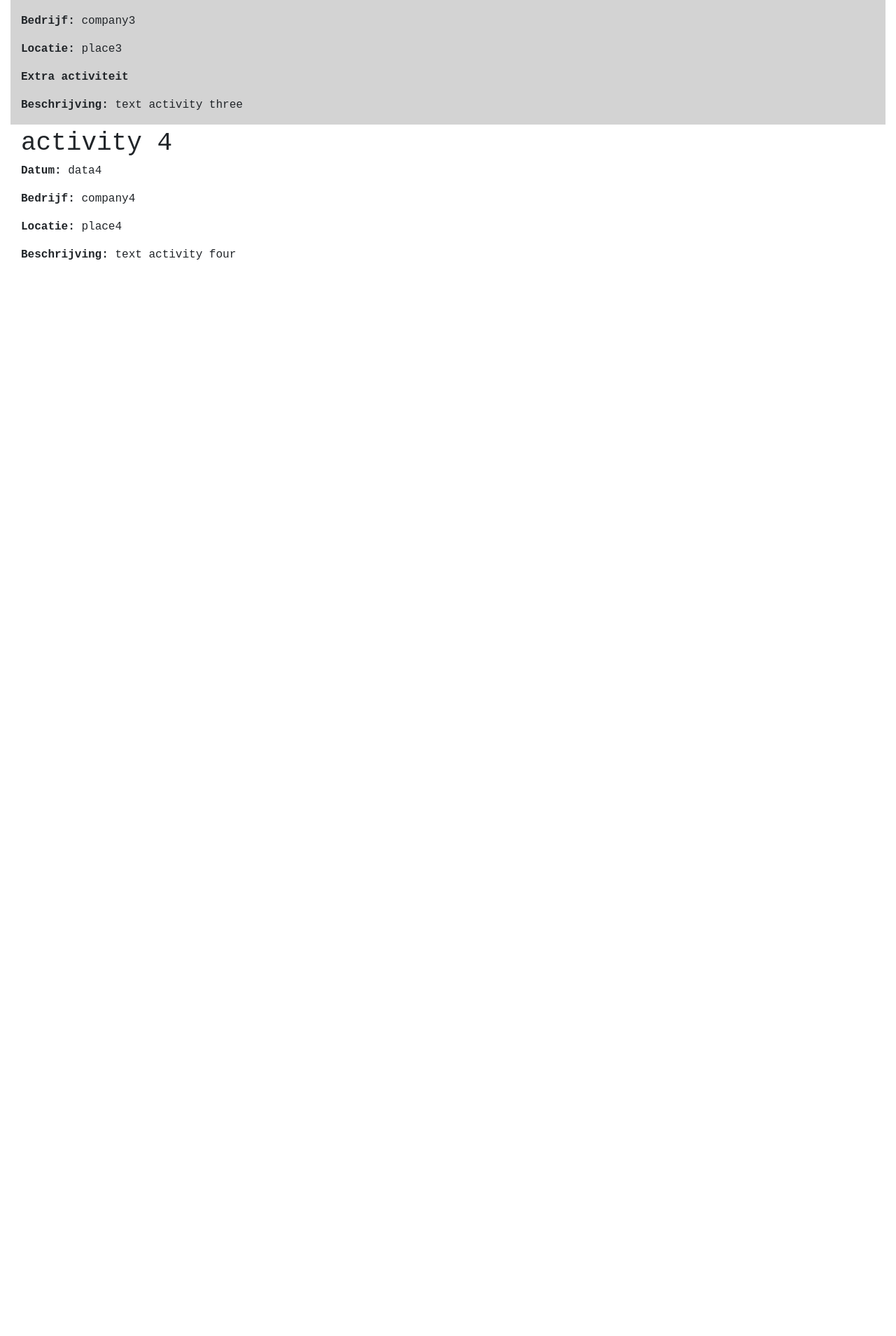
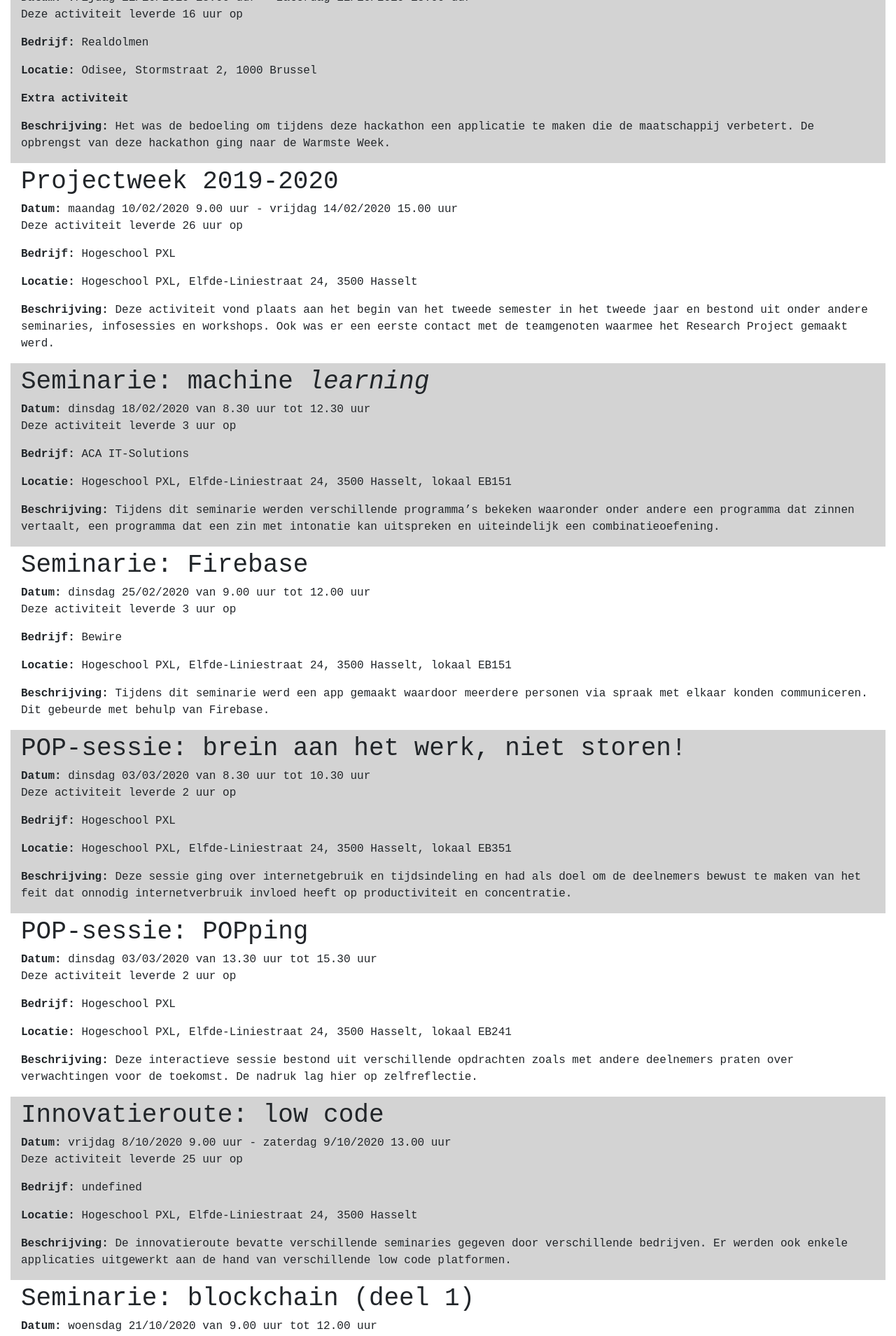
Before and after one commit to MikailMercan1/italent_Mikail_Mercan, an Angular app: page / in a window 1280 px wide. Shown: the part 860-2769 px from the top of the page at 70% size. Before the commit the page ends 1252 px from the top, so only its background shows below. Built offline with nearby package versions, Linux system fonts and the light colour scheme.

Commit message:
homepage

```diff
--- a/src/app/home/home.component.css
+++ b/src/app/home/home.component.css
@@ -28,8 +28,12 @@
 }
 
 .intro-text{
-    font-family: Cambria, Cochin, Georgia, Times, 'Times New Roman', serif;
-    text-align: center;
+    font-family: 'Courier New', Courier, monospace;
+    text-align: left;
+    margin-top: 15px;
+    letter-spacing: 1px;
+    font-size: 13px;
+
 }
 
 .space{
--- a/src/app/home/home.component.html
+++ b/src/app/home/home.component.html
@@ -1,39 +1,3 @@
-<!--
-<div class="col">
-    <div class="row center space">
-        <div class="col-8 intro-div">
-            <p class="title intro">Voorstelling</p>
-            <p class="intro-text">tekstsddddddddddddddddddddddddddddddddddddddddddddddddddddvoorstelling</p>
-        </div>
-        <div class="col-4">
-            <img class="end-of-page-image img" src="../../assets/images/passfoto.jpg" width="300px" height="300px"/>
-        </div>
-    </div>
-    <div class="row center all-activity-div">
-        <div class="col-12 activity-div" id="card0">
-            <p class="title" id="title0">Activity</p>
-            <p class="activity-text" id="description0">tekstsddddddddddddddddddddddddddddddddddddddddddddddddddddvoorstelling</p>
-        </div>
-
-        <div class="col-12 activity-div" id="card1">
-            <p class="title" id="title1">Activity</p>
-            <p class="activity-text" id="description1">tekstsddddddddddddddddddddddddddddddddddddddddddddddddddddvoorstelling</p>
-        </div>
-
-        <div class="col-12 activity-div" id="card2">
-            <p class="title" id="title2">Activity</p>
-            <p class="activity-text" id="description2">tekstsddddddddddddddddddddddddddddddddddddddddddddddddddddvoorstelling</p>
-        </div>
-
-        <div class="col-12 activity-div" id="card3">
-            <p class="title" id="title3">Activity</p>
-            <p class="activity-text" id="description3">tekstsddddddddddddddddddddddddddddddddddddddddddddddddddddvoorstelling</p>
-        </div>
-
-    </div>
-</div>
--->
-
 <div class="col">
     <div class="row center space">
         <div class="col-2">
@@ -41,7 +5,7 @@
         </div>
         <div class="col-8 intro-div">
             <p class="title">Voorstelling</p>
-            <p class="intro-text bg-success">tekstsdddddddddddddddddddddddddddddddddddddddddddddddddddddddddddddddddddddddddddddddddddddddddvoorstelling</p>
+            <p id="intro" class="intro-text"></p>
             <a class="link" href="https://be.linkedin.com/in/mikail-mercan-8839a51a1"> Ik ben bereikbaar via LinkedIn</a>
         </div>
         <div class="col-2">
@@ -49,7 +13,7 @@
         </div>
     </div>
     <div class="row center all-activity-div">
-        <div class="col-12 activity-div" id="card0">
+        <div class="col-12" id="card0">
             <p class="title" id="title0"></p>
             <p class="style" id="date0"></p>
             <p class="style" id="company0"></p>
@@ -86,5 +50,76 @@
             <p class="activity-text style" id="description3"></p>
         </div>
 
+        <div class="col-12" id="card4">
+            <p class="title" id="title4"></p>
+            <p class="style" id="date4"></p>
+            <p class="style" id="company4"></p>
+            <p class="style" id="place4"></p>
+            <p class="style" id="extra4"></p>
+            <p class="activity-text style" id="description4"></p>
+        </div>
+
+        <div class="col-12" id="card5">
+            <p class="title" id="title5"></p>
+            <p class="style" id="date5"></p>
+            <p class="style" id="company5"></p>
+            <p class="style" id="place5"></p>
+            <p class="style" id="extra5"></p>
+            <p class="activity-text style" id="description5"></p>
+        </div>
+
+        <div class="col-12" id="card6">
+            <p class="title" id="title6"></p>
+            <p class="style" id="date6"></p>
+            <p class="style" id="company6"></p>
+            <p class="style" id="place6"></p>
+            <p class="style" id="extra6"></p>
+            <p class="activity-text style" id="description6"></p>
+        </div>
+
+        <div class="col-12" id="card7">
+            <p class="title" id="title7"></p>
+            <p class="style" id="date7"></p>
+            <p class="style" id="company7"></p>
+            <p class="style" id="place7"></p>
+            <p class="style" id="extra7"></p>
+            <p class="activity-text style" id="description7"></p>
+        </div>
+
+        <div class="col-12" id="card8">
+            <p class="title" id="title8"></p>
+            <p class="style" id="date8"></p>
+            <p class="style" id="company8"></p>
+            <p class="style" id="place8"></p>
+            <p class="style" id="extra8"></p>
+            <p class="activity-text style" id="description8"></p>
+        </div>
+
+        <div class="col-12" id="card9">
+            <p class="title" id="title9"></p>
+            <p class="style" id="date9"></p>
+            <p class="style" id="company9"></p>
+            <p class="style" id="place9"></p>
+            <p class="style" id="extra9"></p>
+            <p class="activity-text style" id="description9"></p>
+        </div>
+
+        <div class="col-12" id="card10">
+            <p class="title" id="title10"></p>
+            <p class="style" id="date10"></p>
+            <p class="style" id="company10"></p>
+            <p class="style" id="place10"></p>
+            <p class="style" id="extra10"></p>
+            <p class="activity-text style" id="description10"></p>
+        </div>
+
+        <div class="col-12" id="card11">
+            <p class="title" id="title11"></p>
+            <p class="style" id="date11"></p>
+            <p class="style" id="company11"></p>
+            <p class="style" id="place11"></p>
+            <p class="style" id="extra11"></p>
+            <p class="activity-text style" id="description11"></p>
+        </div>
     </div>
 </div>
--- a/src/app/home/home.component.ts
+++ b/src/app/home/home.component.ts
@@ -1,6 +1,7 @@
 import { Component, OnInit } from '@angular/core';
 import { range } from 'rxjs';
 import * as jsonData from '../../assets/data-all-events/all-events.json';
+import * as jsonDataIntro from '../../assets/introduction/intro.json';
 
 @Component({
   selector: 'app-home',
@@ -10,11 +11,16 @@ import * as jsonData from '../../assets/data-all-events/all-events.json';
 export class HomeComponent implements OnInit {
 
   products = (jsonData as any).default;
+  intro = (jsonDataIntro as any).default
   cards = []
 
   constructor() { }
 
   ngOnInit(): void {
+    // Intro
+    document.getElementById("intro").innerHTML = this.intro[0].text;
+
+    // Cards
     for (let item of this.products){
       let card = new ActivityCard(item.name, item.text, item.id, item.date, item.company, item.place, item.isExtra)
       this.cards.push(card)
--- a/src/assets/data-all-events/all-events.json
+++ b/src/assets/data-all-events/all-events.json
@@ -1,38 +1,110 @@
 [
     {
         "id": 0,
-        "name": "activity 1",
-        "date": "data1",
-        "company": "company1",
-        "place": "place1",
-        "isExtra": "False",
-        "text": "text activity one"
+        "name": "Hackathon: de Warmste Hackathon",
+        "date": "vrijdag 11/10/2019 18.00 uur - zaterdag 12/10/2019 18.00 uur <br> Deze activiteit leverde 16 uur op",
+        "company": "Realdolmen",
+        "place": "Odisee, Stormstraat 2, 1000 Brussel",
+        "isExtra": "True",
+        "text": "Het was de bedoeling om tijdens deze hackathon een applicatie te maken die de maatschappij verbetert. De opbrengst van deze hackathon ging naar de Warmste Week."
     },
     {
         "id": 1,
-        "name": "activity 2",
-        "date": "data2",
-        "company": "company2",
-        "place": "place2",
+        "name": "Projectweek 2019-2020",
+        "date": "maandag 10/02/2020 9.00 uur - vrijdag 14/02/2020 15.00 uur <br> Deze activiteit leverde 26 uur op",
+        "company": "Hogeschool PXL",
+        "place": "Hogeschool PXL, Elfde-Liniestraat 24, 3500 Hasselt",
         "isExtra": "False",
-        "text": "text activity two"
+        "text": "Deze activiteit vond plaats aan het begin van het tweede semester in het tweede jaar en bestond uit onder andere seminaries, infosessies en workshops. Ook was er een eerste contact met de teamgenoten waarmee het Research Project gemaakt werd."
     },
     {
         "id": 2,
-        "name": "activity 3",
-        "date": "data3",
-        "company": "company3",
-        "place": "place3",
-        "isExtra": "True",
-        "text": "text activity three"
+        "name": "Seminarie: machine <i> learning </i>",
+        "date": "dinsdag 18/02/2020 van 8.30 uur tot 12.30 uur <br> Deze activiteit leverde 3 uur op",
+        "company": "ACA IT-Solutions",
+        "place": "Hogeschool PXL, Elfde-Liniestraat 24, 3500 Hasselt, lokaal EB151",
+        "isExtra": "False",
+        "text": "Tijdens dit seminarie werden verschillende programma’s bekeken waaronder onder andere een programma dat zinnen vertaalt, een programma dat een zin met intonatie kan uitspreken en uiteindelijk een combinatieoefening."
     },
     {
         "id": 3,
-        "name": "activity 4",
-        "date": "data4",
-        "company": "company4",
-        "place": "place4",
+        "name": "Seminarie: Firebase",
+        "date": "dinsdag 25/02/2020 van 9.00 uur tot 12.00 uur <br> Deze activiteit leverde 3 uur op",
+        "company": "Bewire",
+        "place": "Hogeschool PXL, Elfde-Liniestraat 24, 3500 Hasselt, lokaal EB151",
         "isExtra": "False",
-        "text": "text activity four"
+        "text": "Tijdens dit seminarie werd een app gemaakt waardoor meerdere personen via spraak met elkaar konden communiceren. Dit gebeurde met behulp van Firebase."
+    },
+    {
+        "id": 4,
+        "name": "POP-sessie: brein aan het werk, niet storen!",
+        "date": "dinsdag 03/03/2020 van 8.30 uur tot 10.30 uur <br> Deze activiteit leverde 2 uur op",
+        "company": "Hogeschool PXL",
+        "place": "Hogeschool PXL, Elfde-Liniestraat 24, 3500 Hasselt, lokaal EB351",
+        "isExtra": "False",
+        "text": "Deze sessie ging over internetgebruik en tijdsindeling en had als doel om de deelnemers bewust te maken van het feit dat onnodig internetverbruik invloed heeft op productiviteit en concentratie."
+    },
+    {
+        "id": 5,
+        "name": "POP-sessie: POPping",
+        "date": "dinsdag 03/03/2020 van 13.30 uur tot 15.30 uur <br> Deze activiteit leverde 2 uur op",
+        "company": "Hogeschool PXL",
+        "place": "Hogeschool PXL, Elfde-Liniestraat 24, 3500 Hasselt, lokaal EB241",
+        "isExtra": "False",
+        "text": "Deze interactieve sessie bestond uit verschillende opdrachten zoals met andere deelnemers praten over verwachtingen voor de toekomst. De nadruk lag hier op zelfreflectie."
+    },
+    {
+        "id": 6,
+        "name": "Innovatieroute: low code",
+        "date": "vrijdag 8/10/2020 9.00 uur - zaterdag 9/10/2020 13.00 uur <br> Deze activiteit leverde 25 uur op",
+        "companies": "Grasshoppers Academy, iAdvise, Brightfox, Providit",
+        "place": "Hogeschool PXL, Elfde-Liniestraat 24, 3500 Hasselt",
+        "isExtra": "False",
+        "text": "De innovatieroute bevatte verschillende seminaries gegeven door verschillende bedrijven. Er werden ook enkele applicaties uitgewerkt aan de hand van verschillende low code platformen."
+    },
+    {
+        "id": 7,
+        "name": "Seminarie: blockchain (deel 1)",
+        "date": "woensdag 21/10/2020 van 9.00 uur tot 12.00 uur <br> Deze activiteit leverde 3 uur op",
+        "company": "SettleMint",
+        "place": "Hogeschool PXL, Elfde-Liniestraat 24, 3500 Hasselt, lokaal EB134",
+        "isExtra": "False",
+        "text": "Dit seminarie was een eerste deel binnen een tweedelige sessie. Het seminarie ging over hoe blockchain kan ingezet worden (binnen bedrijven)."
+    },
+    {
+        "id": 8,
+        "name": "Seminarie: blockchain (deel 2)",
+        "date": "woensdag 28/10/2020 van 9.00 uur tot 12.00 uur <br> Deze activiteit leverde 3 uur op",
+        "company": "SettleMint",
+        "place": "Hogeschool PXL, Elfde-Liniestraat 24, 3500 Hasselt, student hub (gebouw A)",
+        "isExtra": "False",
+        "text": "Dit seminarie is een vervolg op een eerder seminarie over blockchain. De evolutie van het internet kwam aan bod samen met de problemen die daarbij komen kijken en hoe blockchain hierbij kan helpen."
+    },
+    {
+        "id": 9,
+        "name": "Seminarie: op weg naar 5G",
+        "date": "woensdag 25/11/2020 van 9.00 uur tot 11.00 uur  <br> Deze activiteit leverde 3 uur op",
+        "company": "Ericsson",
+        "place": "Dit was een online seminarie en is van thuis uit gevolgd (Sint-Truiden).",
+        "isExtra": "False",
+        "text": "Dit seminarie ging over de evolutie van telefonie en het breedband mobiele netwerk. Ook kwamen onder meer enkele toepassingen van 5G aan bod."
+    },
+    {
+        "id": 10,
+        "name": "Seminarie: uitdagingen in de wereld van e-forensics & cybercrime",
+        "date": "woensdag 16/12/2020 van 9.00 uur tot 11.00 uur <br> Deze activiteit leverde 3 uur op",
+        "company": "RCCU",
+        "place": "Dit was een online seminarie en is van thuis uit gevolgd (Sint-Truiden).",
+        "isExtra": "False",
+        "text": "Dit seminarie gaf een breder beeld over de cel die zich bezighoudt met cybercrime in België en wat voor problemen deze behandelt."
+    },
+    {
+        "id": 11,
+        "name": "Hackathon: Google Hash Code 2021",
+        "date": "donderdag 25/02/2021 van 18.30 uur tot 22.30 uur <br> Deze activiteit leverde 25 uur op",
+        "company": "Info Support",
+        "place": "Deze activiteit verliep online en is van thuis uit gevolgd (Sint-Truiden).",
+        "isExtra": "False",
+        "text": "Dit is de jaarlijkse Google Hash Code codeerwedstrijd waar een technisch probleem opgelost wordt. Het team waar ik in zat heeft deelgenomen aan de oefenronde en kwalificatieronde."
     }
 ]
```
Also changed, not shown: src/assets/introduction/intro.json (added, +5 -0 lines).
